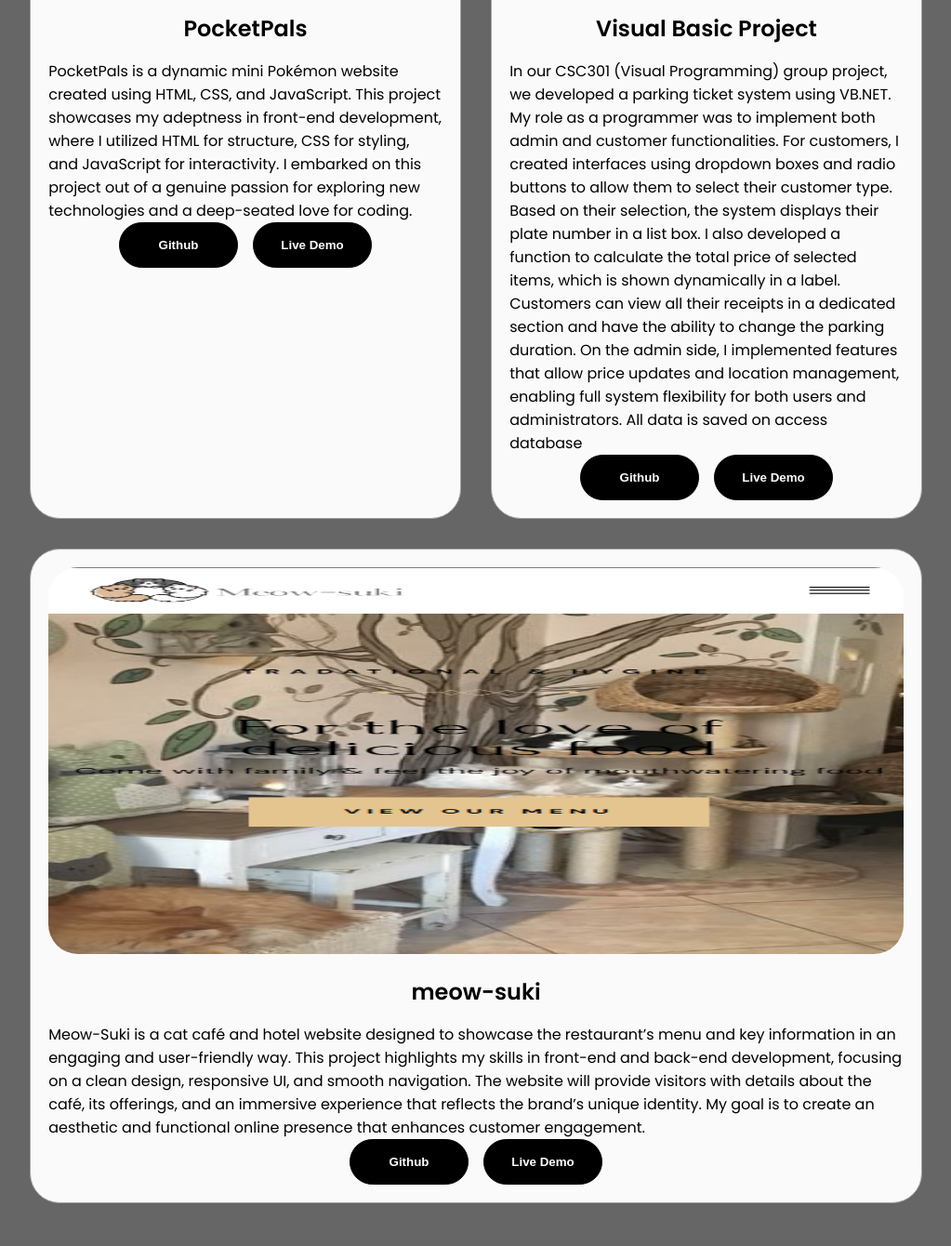
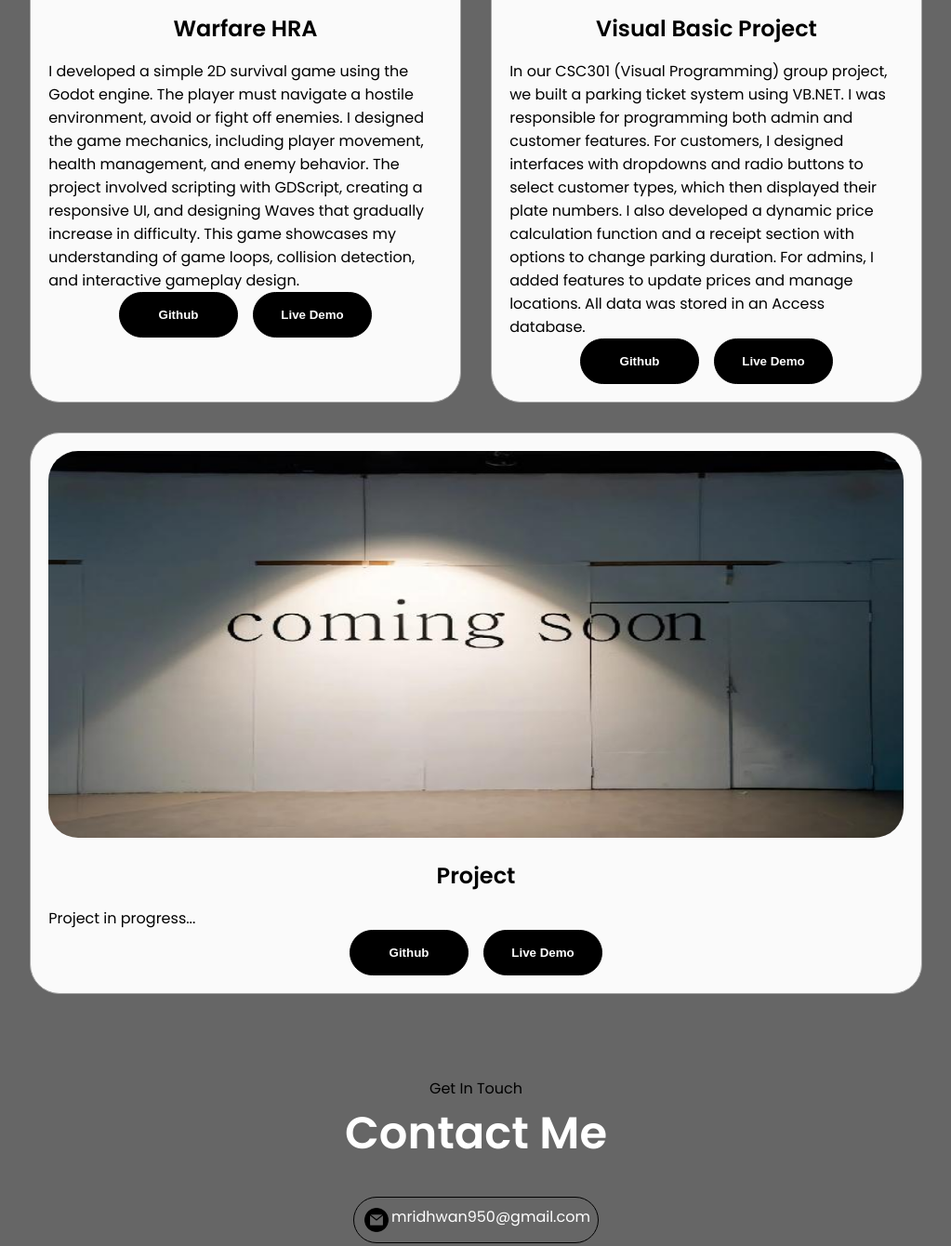
Before and after one commit to RidhwanHazian/web-portfolio-Ridhwan, a plain HTML site: page index.html in a window 1280 px wide. Shown: the part 3341-4681 px from the top of the page at 93% size, without its empty margins (128-1151 px from the left). Drawn offline with Linux system fonts and the light colour scheme.

Commit message:
Change github url

```diff
--- a/index.html
+++ b/index.html
@@ -246,15 +246,15 @@
         <div class="about-containers">
         <div class="details-container color-container">
             <div class="ariticle-container">
-                <img src="./assets/pokemon-ezgif.com-speed.gif" alt="" class="project-img">
+                <img src="./assets/gameHRA.gif" alt="" class="project-img">
 
             </div>
-            <h2 class="Compentencies-sub-title project-title">PocketPals</h2>
-            <p class="project-description">PocketPals is a dynamic mini Pokémon website created using HTML, CSS, and JavaScript.
-                This project showcases my adeptness in front-end development, where I utilized HTML for structure, CSS for styling, and JavaScript for interactivity.
-                I embarked on this project out of a genuine passion for exploring new technologies and a deep-seated love for coding.</p>
+            <h2 class="Compentencies-sub-title project-title">Warfare HRA</h2>
+            <p class="project-description">I developed a simple 2D survival game using the Godot engine. The player must navigate a hostile environment, avoid or fight off enemies.
+                    I designed the game mechanics, including player movement, health management, and enemy behavior. The project involved scripting with GDScript, creating a responsive UI, and designing Waves that gradually increase in difficulty.
+                    This game showcases my understanding of game loops, collision detection, and interactive gameplay design.</p>
             <div class="btn-container">
-                <button class="btn btn-color-2 project-btn"onclick="location.href='https://github.com/RidhwanHazian'">
+                <button class="btn btn-color-2 project-btn"onclick="location.href='https://github.com/RidhwanHazian/WanGame'">
                     Github
 
                 </button>
@@ -269,10 +269,9 @@
                 <img src="./assets/VBProj.gif" alt="" class="project-img">
             </div>
             <h2 class="Compentencies-sub-title project-title">Visual Basic Project</h2>
-            <p class="project-description"> In our CSC301 (Visual Programming) group project, we developed a parking ticket system using VB.NET.
-                My role as a programmer was to implement both admin and customer functionalities. For customers, I created interfaces using dropdown boxes and radio buttons to allow them to select their customer type. Based on their selection, the system displays their plate number in a list box.
-                I also developed a function to calculate the total price of selected items, which is shown dynamically in a label. Customers can view all their receipts in a dedicated section and have the ability to change the parking duration.
-                On the admin side, I implemented features that allow price updates and location management, enabling full system flexibility for both users and administrators. All data is saved on access database</p>
+            <p class="project-description"> In our CSC301 (Visual Programming) group project, we built a parking ticket system using VB.NET.
+                    I was responsible for programming both admin and customer features. For customers, I designed interfaces with dropdowns and radio buttons to select customer types, which then displayed their plate numbers.
+                    I also developed a dynamic price calculation function and a receipt section with options to change parking duration. For admins, I added features to update prices and manage locations. All data was stored in an Access database.</p>
             </p>
             <div class="btn-container">
                 <button class="btn btn-color-2 project-btn"onclick="location.href='https://github.com/RidhwanHazian'">
@@ -288,14 +287,11 @@
 
         <div class="details-container color-container">
             <div class="ariticle-container">
-                <img src="./assets/meowsuki.png" alt="" class="project-img">
+                <img src="./assets/comingSoon.jpg" alt="" class="project-img">
 
             </div>
-            <h2 class="Compentencies-sub-title project-title">meow-suki</h2>
-            <p class="project-description">Meow-Suki is a cat café and hotel website designed to showcase the restaurant’s
-                menu and key information in an engaging and user-friendly way. This project highlights my skills in front-end and back-end development,
-                focusing on a clean design, responsive UI, and smooth navigation. The website will provide visitors with details about the café, its offerings, and an
-                immersive experience that reflects the brand’s unique identity. My goal is to create an aesthetic and functional online presence that enhances customer engagement.</p>
+            <h2 class="Compentencies-sub-title project-title">Project</h2>
+            <p class="project-description">Project in progress...</p>
             <div class="btn-container">
                 <button class="btn btn-color-2 project-btn"onclick="location.href='https://github.com/RidhwanHazian'">
                     Github
--- a/style.css
+++ b/style.css
@@ -481,7 +481,7 @@ article.icon{
 
 /* Footer styling */
 footer {
-    background-color: rgb(169, 149, 123);
+    background-color: rgb(77, 67, 67);
     text-align: center;
     padding: 1rem 0;
     width: 100%;
```
Also changed, not shown: assets/comingSoon.jpg (added), 1 other file.
